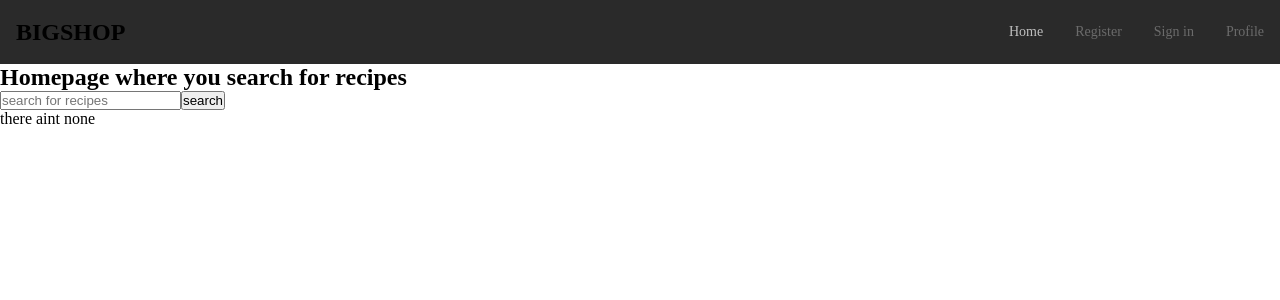
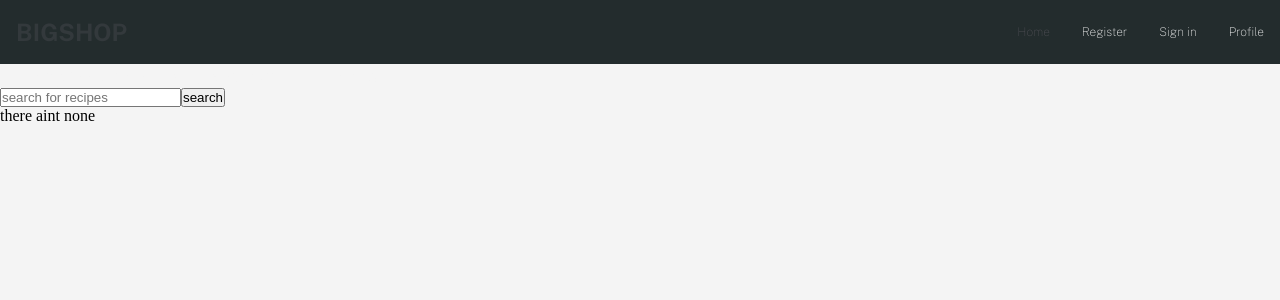
Before and after one commit to russfraze/The-Big-Shop-react-firebase, a React (Create React App) app: page / in a window 1280 px wide. Shown: the top 300 px of the page. Built offline with nearby package versions, Linux system fonts and the light colour scheme.

Commit message:
shopping list layout rough

```diff
--- a/src/components/Ingredient.js
+++ b/src/components/Ingredient.js
@@ -1,24 +1,31 @@
-import {useState} from 'react'
-import {FaCheckSquare} from 'react-icons/fa'
+import { useState } from 'react'
+import { FaCheckSquare } from 'react-icons/fa'
 
 
-function Ingredient({aisle, name, amount, unit, title}) {
+function Ingredient({ aisle, name, amount, unit, title }) {
 
     const [checked, setChecked] = useState(false)
 
     return (
-        <div className={checked ? 'checked-ingredient' : 'ingredient' }>
+        <div>
 
-            <p>aisle: {aisle}</p>
-            <h2>{name}</h2>
-            <p>{amount}</p>
-            <p>{unit}</p>
-            <p>{title}</p>
+            <p className='aisle'>aisle: {aisle}</p>
+            <div className={checked ? 'checked-ingredient' : 'ingredient'}>
 
-            <div className='shopList-buttons'>
-            <FaCheckSquare onClick={() => setChecked(!checked)} />
+                <div className='ing-group'>
+                    <h2 className='ing-name' >{name}</h2>
+                    <div className='amount-unit'>
+                        <p className='amount'>{amount}</p>
+                        <p>{unit}</p>
+                    </div>
+                </div>
+                <p className='title' >{title}</p>
+
+
+                <FaCheckSquare className='check-box' onClick={() => setChecked(!checked)} />
+
+
             </div>
-
         </div>
     )
 }
--- a/src/index.css
+++ b/src/index.css
@@ -1,3 +1,12 @@
+
+
+@import url('https://fonts.googleapis.com/css2?family=Noto+Sans:wght@700&family=Public+Sans:ital,wght@0,100;0,200;0,300;0,400;0,500;0,600;0,700;0,800;0,900;1,100;1,200;1,300;1,400;1,500;1,600;1,700;1,800;1,900&family=Roboto+Mono:wght@100;200;300;400;600;700&family=Roboto:wght@100;400;500;700;900&display=swap');
+
+h1, h2, h3, p{
+  font-family: Public Sans;
+  color: #33393c;
+}
+
 
 /* navbar */
 
@@ -10,42 +19,5 @@
 
 body {
   margin: 0px;
+  background-color: #f4f4f4;
 }
-
-
-
-
-
-
-
-
-
-
-
-
-/* Shopping List page */
-
-.shopList-buttons {
-  display: flex;
-  width: 60px;
-  justify-content: space-between;
-  margin-left: 15px
-}
-
-.ingredient{
-  display: flex;
-  align-items: center;
-  justify-content: start;
-  background-color: bisque;
-  margin: 5px;
-  border-radius: 10px;
-}
-
-.checked-ingredient {
-  display: flex;
-  align-items: center;
-  justify-content: start;
-  background-color: lightgray;
-  margin: 5px;
-  border-radius: 10px;
-}
--- a/src/pages/RecipeBook.js
+++ b/src/pages/RecipeBook.js
@@ -3,6 +3,7 @@
 import { collection, getDocs, query } from 'firebase/firestore'
 import {db} from '../firebase.config'
 import RecipeTitleCard from '../components/RecipeTitleCard'
+import '../styles/recipeBook.css'
 
 function RecipeBook() {
     const [recipeBook, setRecipeBook] = useState([])
--- a/src/pages/ShoppingList.js
+++ b/src/pages/ShoppingList.js
@@ -4,6 +4,7 @@
 import { db } from '../firebase.config'
 import Ingredient from '../components/Ingredient'
 import { FirebaseError } from 'firebase/app'
+import '../styles/shoppingList.css'
 
 
 
--- a/src/styles/navbar.css
+++ b/src/styles/navbar.css
@@ -1,6 +1,11 @@
+p {
+    color: #e7eaf5;
+}
+
+
 .navigation {
     min-height: 8vh;
-    background-color: #2a2a2a;
+    background-color: #232c2d;
     display: flex;
     /* justify-content: space-around; */
     align-items: center;
@@ -9,6 +14,7 @@
 
 .logo {
     margin-left: 1rem;
+    color: #4c4c52
 }
 
 
@@ -82,5 +88,5 @@
 }
 
 .navbar-active {
-    color: #bfbfbf;
+    color: #4c4c52;
 }
--- /dev/null
+++ b/src/styles/shoppingList.css
@@ -0,0 +1,75 @@
+
+/* Shopping List page */
+
+
+h2 {
+    color: #f4f4f4;
+    font-size: 20px;
+}
+
+p {
+    font-size: 12px;
+    font-weight: 100;
+    color: #f4f4f4;
+}
+
+
+.shopList-buttons {
+    display: flex;
+    width: 60px;
+    justify-content: space-between;
+    margin-left: 15px
+}
+
+.ingredient{
+    display: flex;
+    align-items: center;
+    justify-content: start;
+    background-color: #4c4c52;
+    margin: 1px 5px 8px 5px;
+    border-radius: 10px;
+}
+
+.ing-group {
+    display: flex;
+    flex-direction: column;
+    margin: 6px 20px 6px 8px;
+    max-width: 180px;
+}
+
+.aisle {
+    display: flex;
+    margin-left: 8px;
+    margin-right: 8px;
+    margin-top: 6px;
+    color: #4c4c52;
+
+}
+
+.amount-unit {
+    display: flex;
+    margin-bottom: 6px;
+}
+
+.amount {
+    margin-right: 5px;
+}
+
+.title {
+    max-width: 90px
+}
+
+.checked-ingredient {
+    display: flex;
+    align-items: center;
+    justify-content: start;
+    background-color: lightgray;
+    margin: 5px;
+    border-radius: 10px;
+}
+
+.check-box {
+    background-color: #232c2d;
+    position: absolute;
+    right: 20px
+}
```
Also changed, not shown: src/styles/recipeBook.css (added).
